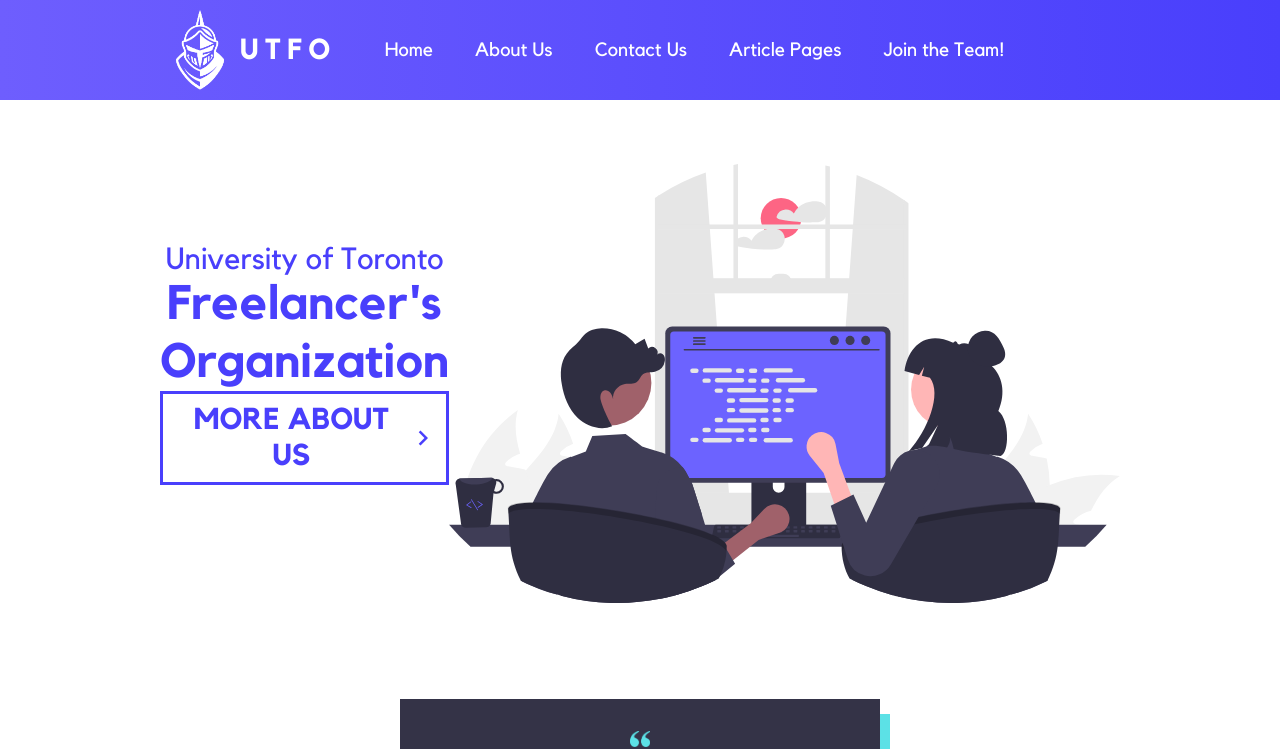
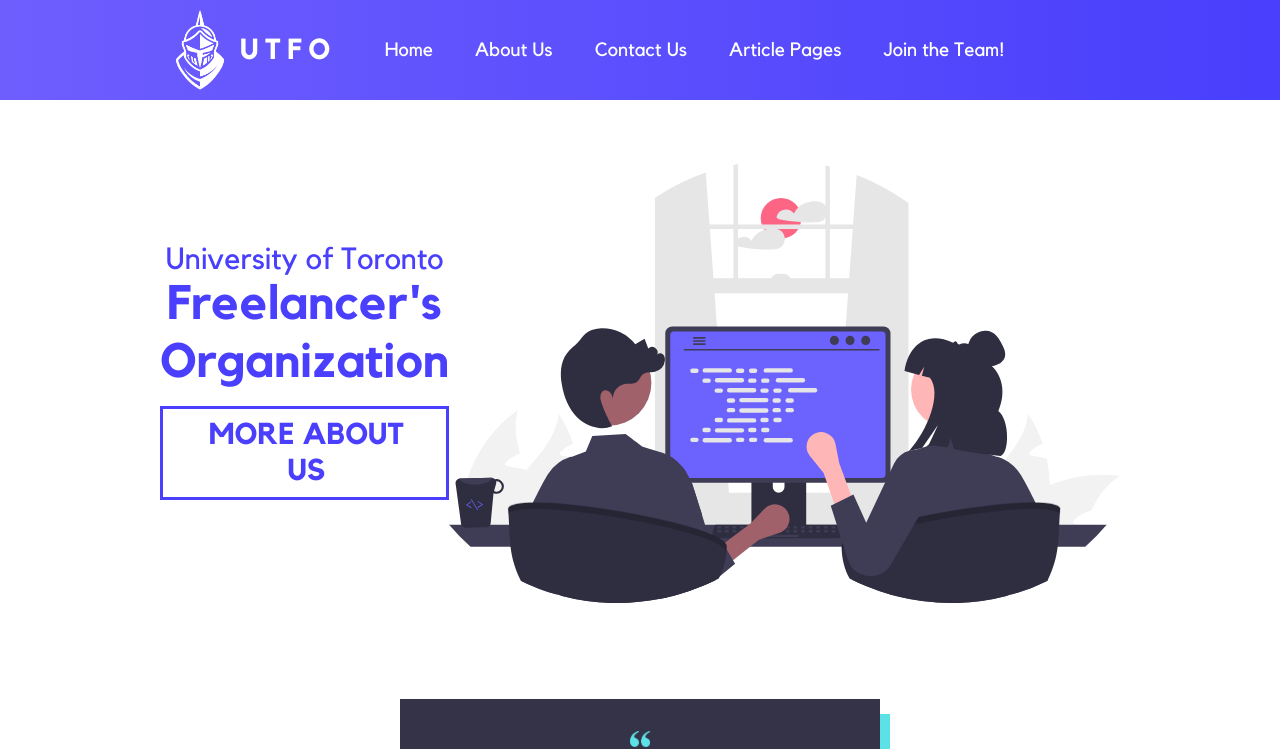
Before and after one commit to UTFO/UTFO-Website, a React (Create React App) app: page / in a window 1280 px wide. Shown: the top 749 px of the page. Built offline with nearby package versions, Linux system fonts and the light colour scheme.

Commit message:
clean button animation

```diff
--- a/src/components/pages/Home/Blurbs/AboutBlurb.css
+++ b/src/components/pages/Home/Blurbs/AboutBlurb.css
@@ -24,11 +24,23 @@
 	text-transform: uppercase;
 	padding: 0.5rem;
 	padding-left: 0.75rem;
-	display: flex;
+	display: block;
 	justify-content: space-between;
 	align-items: center;
 	flex-direction: row;
+	margin-top: 0.5em;
+	transition: transform 250ms, opacity 400ms;
+	transition-timing-function: linear;
 }
+
+.about-link div:hover {
+	transition: -webkit-transform .5s linear;
+	justify-content: space-around;
+	display: flex;
+	border-radius: 4px;
+	transform: scale(1.08);
+}
+
 a.about-link {
 	text-decoration: none;
 	font-weight: bold;
--- a/src/components/pages/Home/Blurbs/AboutBlurb.js
+++ b/src/components/pages/Home/Blurbs/AboutBlurb.js
@@ -1,3 +1,4 @@
+import { useState } from 'react'
 import Blurb from '../../About/Blurb';
 import './AboutBlurb.css';
 import TopQuote from '../../../../assets/top_quote.png';
@@ -16,11 +17,14 @@
 }
 
 export function AboutLink() {
+	const [showArrow, setShowArrow] = useState(false);
+
 	return (
 		<Link className="about-link" to="/about">
-			<div>
-				<span>More About Us</span>
-				<KeyboardArrowRightIcon fontSize='normal' />
+			<div onMouseEnter={() => setShowArrow(true)}
+				onMouseLeave={() => setShowArrow(false)}>
+				<span>More About<br/>Us</span>
+				{showArrow ? <KeyboardArrowRightIcon fontSize='normal' /> : null}
 			</div>
 		</Link>
 	)
```
